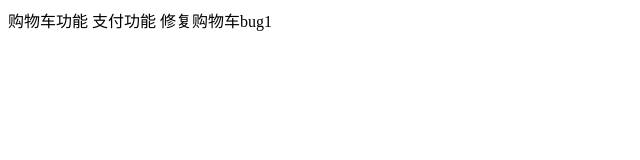
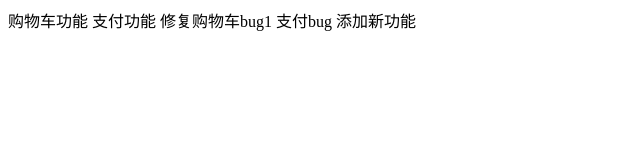
Before and after one commit to Gloriaco/GZ2068, a plain HTML site: page index.html in a window 1280 px wide. Shown: the whole page, without its empty margins (0-640 px from the left). Drawn offline with Linux system fonts and the light colour scheme.

Commit message:
添加新功能

```diff
--- a/index.html
+++ b/index.html
@@ -8,6 +8,12 @@
 <body>
   购物车功能
   支付功能
+
   修复购物车bug1
+
+  支付bug
+
+  添加新功能
+
 </body>
 </html>
```
